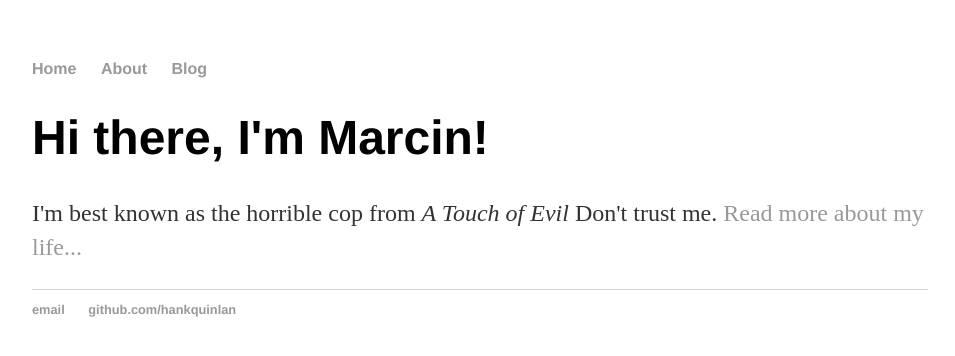
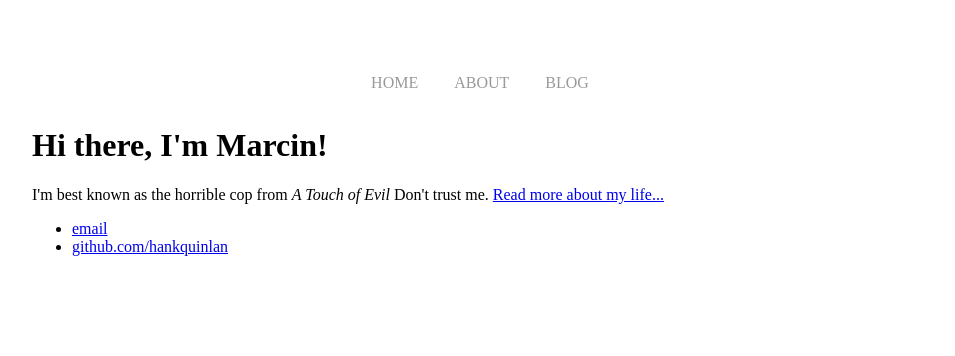
Before and after one commit to marcinbogdanski/marcinbogdanski.github.io, a Jekyll site: the page built from index.html, in a window 1280 px wide. Shown: the top 356 px of the page, without its empty margins (160-1115 px from the left). Built offline with Jekyll 4.4.1, drawn with Linux system fonts in a browser that asks for light colours.

Commit message:
make nice horizontal menu

```diff
--- a/_layouts/default.html
+++ b/_layouts/default.html
@@ -6,6 +6,7 @@
         <link rel="stylesheet" type="text/css" href="/css/main.css">
     </head>
     <body>
+
         <nav>
             <ul>
                 <li><a href="/">Home</a></li>
@@ -13,16 +14,19 @@
                 <li><a href="/blog.html">Blog</a></li>
             </ul>
         </nav>
+
         <div class="container">
 
         {{ content }}
 
-        </div><!-- /.container -->
+        </div>
+
         <footer>
             <ul>
                 <li><a href="mailto:hankquinlanhub@gmail.com">email</a></li>
                 <li><a href="https://github.com/hankquinlan">github.com/hankquinlan</a></li>
             </ul>
         </footer>
+
     </body>
 </html>
--- a/css/main.css
+++ b/css/main.css
@@ -2,23 +2,62 @@ body {
     margin: 60px auto;
     width: 70%;
 }
-nav ul, footer ul {
+
+
+
+nav {
+    text-align: center;
+}
+
+nav ul {
+  list-style-type: none;
+  margin: 0;
+  padding: 0;
+  overflow: hidden;
+}
+
+nav ul li {
+  display: inline;
+}
+
+nav ul li a {
+  display: inline-block;
+  color: #999;
+  text-align: center;
+  padding: 14px 16px;
+  text-decoration: none;
+  text-transform: uppercase;
+}
+
+nav ul li a:hover {
+  background-color: #eeeeee;
+}
+
+
+
+
+
+/*nav ul, footer ul {
     font-family:'Helvetica', 'Arial', 'Sans-Serif';
-    padding: 0px;
+    // padding: 0px;
     list-style: none;
     font-weight: bold;
 }
+
 nav ul li, footer ul li {
     display: inline;
-    margin-right: 20px;
+    margin: 10px;
 }
+
 a {
     text-decoration: none;
     color: #999;
 }
 a:hover {
     text-decoration: underline;
-}
+}*/
+
+/*
 h1 {
     font-size: 3em;
     font-family:'Helvetica', 'Arial', 'Sans-Serif';
@@ -40,4 +79,4 @@ ul.posts {
 
 ul.posts li {
     list-style: none;
-}
+}*/
```
